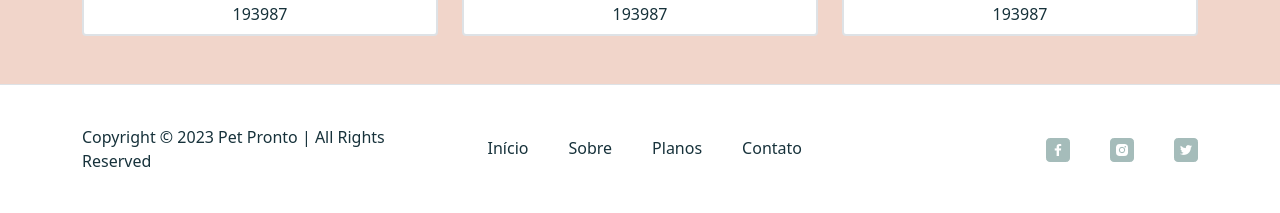
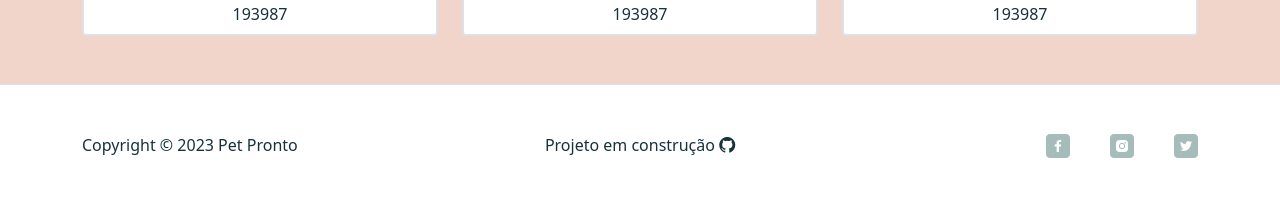
Before and after one commit to vitorwhois/Pet_Pronto, a PHP site: page /veterinario.html in a window 1280 px wide. Shown: the part 816-1029 px from the top of the page. After the commit the page ends 974 px from the top, so only its background shows below. Run offline with PHP 8.4, Linux system fonts and the light colour scheme.

Commit message:
footer novo

```diff
--- a/css/style.css
+++ b/css/style.css
@@ -93,6 +93,7 @@ ul, li {
 .btn-secondary:hover{
     background-color: var(--cor-pinksandy);
     border-color: white;
+    color: white !important;
 }
 
 @media (max-width: 768px) {
--- a/perfilusuario.html
+++ b/perfilusuario.html
@@ -287,10 +287,7 @@
 
 
   <ul class="nav col-md-4 justify-content-center">
-      <li class="nav-link"><a href="">Inicio</a></li>
-      <li class="nav-link"><a href="">Sobre</a></li>
-      <li class="nav-link"><a href="">Planos</a></li>
-      <li class="nav-link"><a href="">Contato</a></li>
+    <li class="nav-link"><a href="https://github.com/vitorwhois/Pet_Pronto">Projeto em construção <i class="bi bi-github"></i></a></li>
     </ul>
   <ul class="nav col justify-content-center justify-content-md-end" id="FooterSocial">
     <li ><a class="text-muted" href="#"><svg class="bi" width="24" height="24"><img src="./img/icons/Facebook.png" alt=""></svg></a></li>
--- a/saveform.php
+++ b/saveform.php
@@ -23,7 +23,7 @@ if ($_SERVER["REQUEST_METHOD"] == "POST") {
     $stmt->bind_param("sssssssssss", $nome, $sobrenome, $entidade, $cpf, $cep, $logradouro, $numero, $complemento, $cidade, $estado, $telefone);
 
     if ($stmt->execute()) {
-        header("Location: index.html");
+        header("Location: perfilusuario.html");
     } else {
         echo "Erro: " - $sql . "<br>" . $conn->error;
     }
--- a/veterinario.html
+++ b/veterinario.html
@@ -112,25 +112,21 @@
       </div>
 </main>
 
-<footer class="border-top footer">
-    <div class="container d-flex flex-wrap justify-content-around align-items-center py-3 my-4 ">
-      <p class="col-md-4 mb-0 text-mute">Copyright © 2023 Pet Pronto | All Rights Reserved</p>
+<footer class="border-top borda align-items-center align-content-center">
+  <div class="container d-flex justify-content-between flex-wrap my-4 py-sm-3 my-sm-4 align-items-center align-content-center" id="footerCell">
+    <p class="col-md-4 mb-0 text-mute">Copyright © 2023 Pet Pronto</p>
 
 
-    <ul class="nav col-md-4 justify-content-end">
-
-      <li class="ms-3"><a href="">Início<svg class="bi" width="24" height="24"></a></li>
-      <li class="ms-3"><a href="">Sobre<svg class="bi" width="24" height="24"></a></li>
-      <li class="ms-3"><a href="">Planos<svg class="bi" width="24" height="24"></a></li>
-      <li class="ms-3"><a href="">Contato<svg class="bi" width="24" height="24"></a></li>
-      </ul>
-    <ul class="nav col-md-4 justify-content-end">
-      <li class="ms-3"><a class="text-muted" href="#"><svg class="bi" width="24" height="24"><img src="./img/icons/Facebook.png" alt=""></svg></a></li>
-      <li class="ms-3"><a class="text-muted" href="#"><svg class="bi" width="24" height="24"><img src="./img/icons/Instagram.png" alt=""></svg></a></li>
-      <li class="ms-3"><a class="text-muted" href="#"><svg class="bi" width="24" height="24"><img src="./img/icons/Twitter.png" alt=""></svg></a></li>
+  <ul class="nav col-md-4 justify-content-center">
+    <li class="nav-link"><a href="https://github.com/vitorwhois/Pet_Pronto">Projeto em construção <i class="bi bi-github"></i></a></li>
     </ul>
-   </div>
-  </footer>
+  <ul class="nav col justify-content-center justify-content-md-end" id="FooterSocial">
+    <li ><a class="text-muted" href="#"><svg class="bi" width="24" height="24"><img src="./img/icons/Facebook.png" alt=""></svg></a></li>
+    <li class="ms-3"><a class="text-muted" href="#"><svg class="bi" width="24" height="24"><img src="./img/icons/Instagram.png" alt=""></svg></a></li>
+    <li class="ms-3"><a class="text-muted" href="#"><svg class="bi" width="24" height="24"><img src="./img/icons/Twitter.png" alt=""></svg></a></li>
+  </ul>
+ </div>
+</footer>
   <script src="https://cdn.jsdelivr.net/npm/bootstrap@5.3.2/dist/js/bootstrap.bundle.min.js" integrity="sha384-C6RzsynM9kWDrMNeT87bh95OGNyZPhcTNXj1NW7RuBCsyN/o0jlpcV8Qyq46cDfL" crossorigin="anonymous"></script>
 </body>
 </html>
```
Also changed, not shown: index.html (+3 -6 lines), logar.php (added, +34 -0 lines), login.html (renamed from signup.php, +11 -20 lines), politica.html (+18 -0 lines), register.html (+15 -0 lines), signup.html (renamed from login.php, +18 -45 lines), termos.html (+16 -0 lines), 2 other files. Lines whose indentation alone changed are shown as unchanged.
